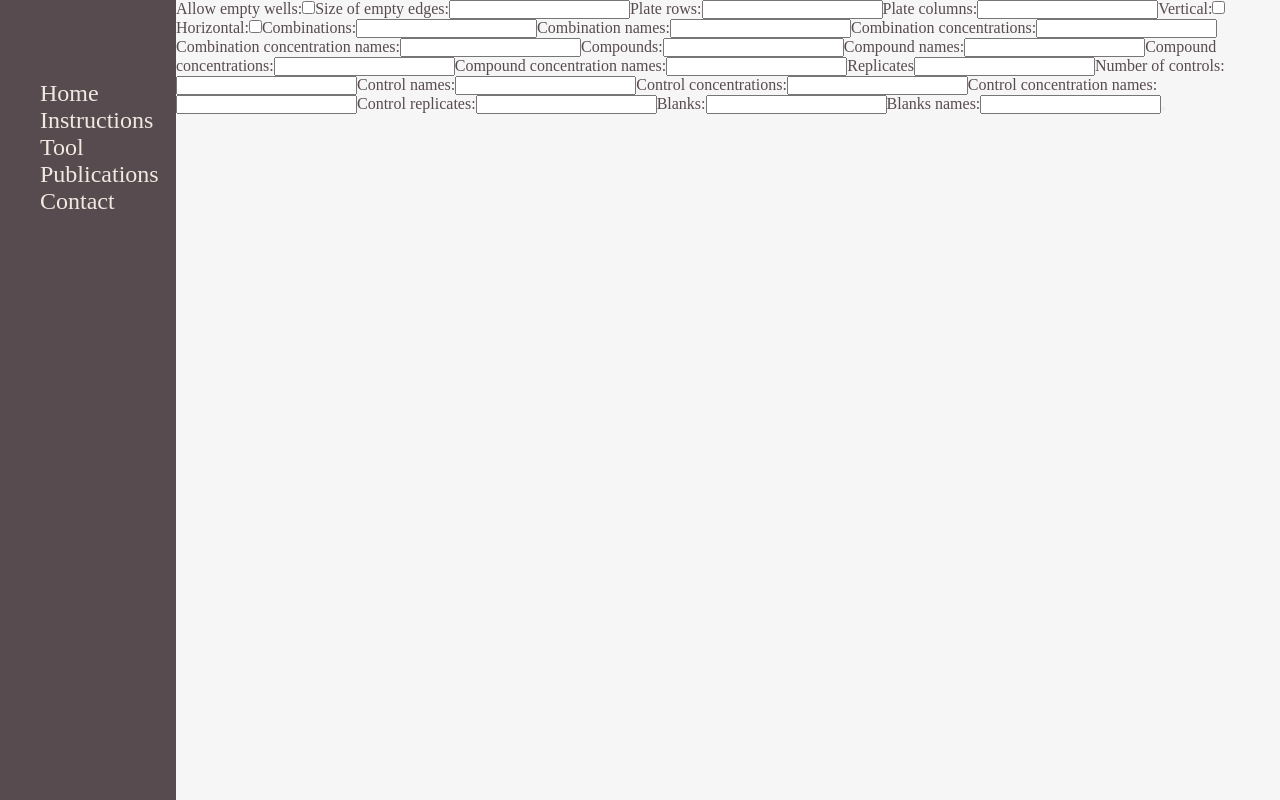
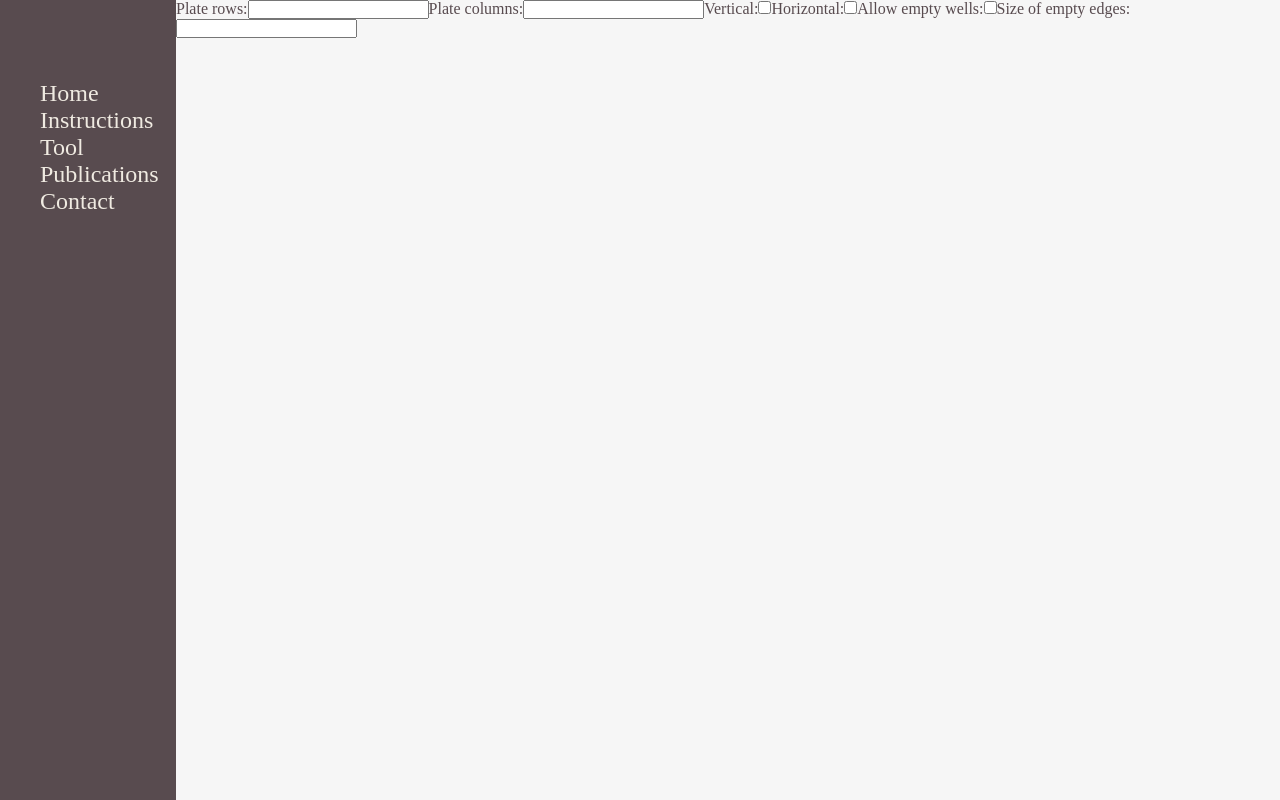
Before and after one commit to pharmbio/plaid-gui, a React (Create React App) app in the folder client/: page /tool in a window 1280 px wide. Built offline with nearby package versions, Linux system fonts and the light colour scheme; the HTML template or start-up script is replaced by a standard one.

Commit message:
implementing a form stepper

```diff
--- a/client/package.json
+++ b/client/package.json
@@ -7,6 +7,7 @@
     "@testing-library/react": "^11.1.0",
     "@testing-library/user-event": "^12.1.10",
     "axios": "^0.21.0",
+    "formik": "^2.2.5",
     "react": "^17.0.1",
     "react-dom": "^17.0.1",
     "react-router-dom": "^5.2.0",
--- a/client/src/components/PlaidForm/PlaidForm.jsx
+++ b/client/src/components/PlaidForm/PlaidForm.jsx
@@ -5,6 +5,7 @@ import CompoundForm from "./CompoundForm";
 import ControlForm from "./ControlForm";
 import ConstraintForm from "./ConstraintForm";
 import Loader from "./../Loader";
+import { Formik, Form, FormikConfig, FormikValues } from 'formik'
 const axios = require("axios");
 
 async function postForm(formData, setLoading, event) {
@@ -123,31 +124,57 @@ const PlaidForm = () => {
       {loading ? (
         <Loader />
       ) : (
-        <form>
+          <Stepper
+            initialValues={formState}
+          >
+            <div>
+              <ExperimentForm handleInputChange={handleInputChange} />
               <ConstraintForm handleInputChange={handleInputChange} />
-          <ExperimentForm handleInputChange={handleInputChange} />
+            </div>
+            <div>
+              <CompoundForm
+                handleInputChange={handleInputChange}
+                handleArrayChange={handleArrayChange}
+              />
+            </div>
+            <div>
               <CombinationForm
                 handleInputChange={handleInputChange}
                 handleArrayChange={handleArrayChange}
               />
-          <CompoundForm
-            handleInputChange={handleInputChange}
-            handleArrayChange={handleArrayChange}
-          />
+            </div>
+            <div>
               <ControlForm
                 handleInputChange={handleInputChange}
                 handleArrayChange={handleArrayChange}
               />
+            </div>
             <button
               type="button"
               onClick={() => {
                 postForm(formState, setLoading);
               }}
             ></button>
-        </form>
+          </Stepper>
         )}
     </>
   );
 };
 
+/* Does not know children ahead of time. children prop passes children elements
+   directly into their output.
+   Anything inside <Stepper> gets passed into Stepped component as a children prop.
+
+ */
+export const Stepper = ({ children, ...props }) => {
+  const childrenArray = React.Children.toArray(children);
+  const [step, setStep] = useState(0);
+  //Child to display on current step. 0 would be immediate child.
+  const currentChild = childrenArray[step]
+  return (
+    <Formik {...props}>
+      <Form>{currentChild}</Form>
+    </Formik>)
+}
+
 export default PlaidForm;
```
Also changed, not shown: 1 other file (tests, documents, lock files or other folders). Lines whose indentation alone changed are shown as unchanged.
